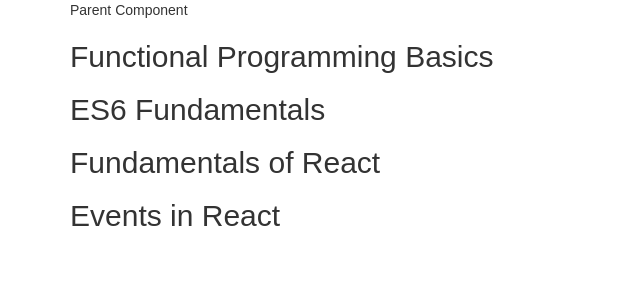
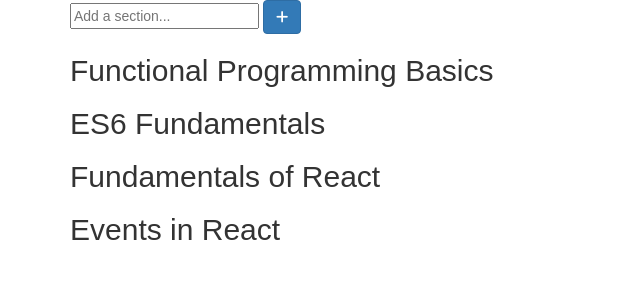
Before and after one commit to anntenna/Bookmark-manager, a React (Create React App) app: page / in a window 1280 px wide. Shown: the top 300 px of the page, without its empty margins (0-640 px from the left). Built offline with nearby package versions, Linux system fonts and the light colour scheme.

Commit message:
Added input field to App.js to allow addition of new sections to state

```diff
--- a/src/App.js
+++ b/src/App.js
@@ -7,6 +7,7 @@
     super();
 
     this.state = {
+      headerInput: '',
       sections: [
         {
           subject: "Functional Programming Basics",
@@ -59,11 +60,42 @@
     });
 
   }
+
+  addSectionToState = e => {
+    let allSections = this.state.sections;
+    let newSection = {
+      subject: this.state.headerInput,
+      resources: []
+    };
+    console.log(newSection);
+
+    allSections.unshift(newSection);
+    console.log(allSections);
+
+    this.setState({
+      sections: allSections,
+      headerInput: ''
+    });
+
+    e.preventDefault();
+  }
+
+  handleTyping = e => {
+    this.setState({
+      headerInput: e.target.value
+    })
+    e.preventDefault();
+  }
   //event handlers
   render() {
     return (
       <div className="container">
-        Parent Component
+        <div className="form-group">
+          <input type="text" value={this.state.headerInput} onChange={this.handleTyping.bind(this)} placeholder="Add a section..."/>{'  '}
+          <button className="btn btn-primary" onClick={this.addSectionToState.bind(this)}>
+            <i className="fa fa-plus" aria-hidden="true"></i>
+          </button>
+        </div>
         {this.state.sections.map(section => {
           return (<Subject key={section.subject} items={section} addResource={this.addResourceToSections.bind(this)}/>);
         })}
--- a/src/components/Subject.js
+++ b/src/components/Subject.js
@@ -49,6 +49,10 @@
             url: this.state.newResourceURL
         }
         this.props.addResource(subject, resource);
+        this.setState({
+            newResourceTitle: '',
+            newResourceURL: ''
+        })
     }
     //event handlers
     render() {
@@ -66,8 +70,8 @@
                     })}
             </ul>
             <div className="form-group">
-                            <input type="text" name="newResourceTitle" value={this.state.newResourceTitle} onChange={this.handleTyping.bind(this)} placeholder="Add a title..."/>
-                            <input type="text" name="newResourceURL" value={this.state.newResourceURL} onChange={this.handleTyping.bind(this)} placeholder="Add a URL..."/>
+                            <input type="text" name="newResourceTitle" value={this.state.newResourceTitle} onChange={this.handleTyping.bind(this)} placeholder="Add a title..."/>{'  '}
+                            <input type="text" name="newResourceURL" value={this.state.newResourceURL} onChange={this.handleTyping.bind(this)} placeholder="Add a URL..."/>{'  '}
                             <button className="btn btn-primary" onClick={this.handleAddClick.bind(this)}><i className="fa fa-plus" aria-hidden="true"></i></button>
             </div>
         </div>
```
